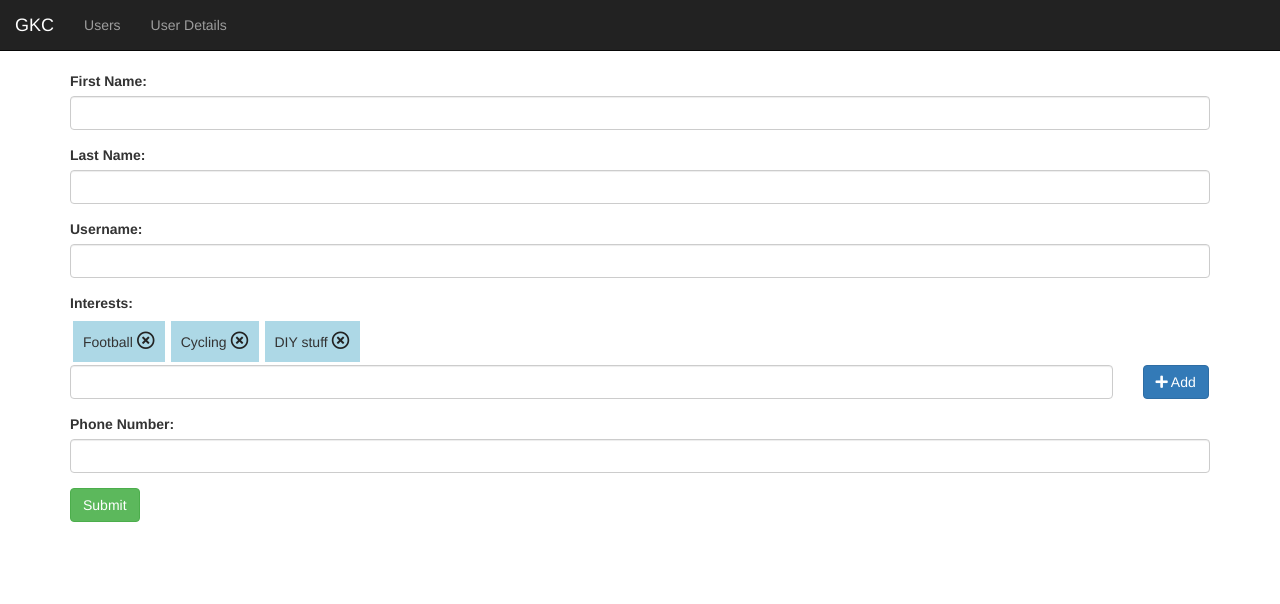
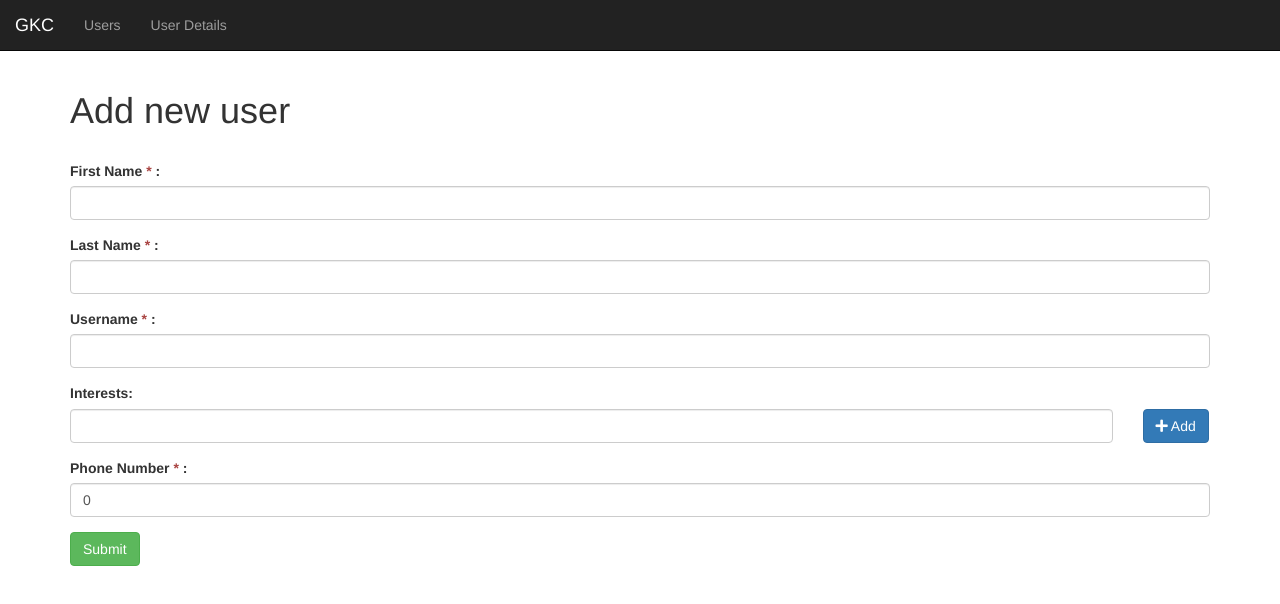
Before and after one commit to ssyed-ahmed/gkc-manage-users, an Angular app: page /add-user in a window 1280 px wide. Shown: the top 604 px of the page. Built offline with nearby package versions, Linux system fonts and the light colour scheme; what angular-in-memory-web-api would draw is missing.

Commit message:
Added search functionality based on username

```diff
--- a/src/app/add-user/add-user.component.css
+++ b/src/app/add-user/add-user.component.css
@@ -8,3 +8,6 @@
     color: #222;
     font-size: 1.8rem;
 }
+.top-spacer {
+    margin-top: 20px;
+}
--- a/src/app/add-user/add-user.component.html
+++ b/src/app/add-user/add-user.component.html
@@ -1,41 +1,46 @@
 <div class="row">
   <div class="col-xs-12">
-      <form>
+    <h1>Add new user</h1>
+  </div>
+</div>
+<div class="row top-spacer">
+  <div class="col-xs-12">
+      <form #addUserForm="ngForm" novalidate>
         <div class="form-group">
-          <label for="firstName">First Name:</label>
-          <input type="text" class="form-control" id="firstName" #firstName>
+          <label for="firstName">First Name <span class="text-danger">*</span> :</label>
+          <input type="text" class="form-control" name="firstName" #firstName [(ngModel)]="newUser.firstName" required>
         </div>
         <div class="form-group">
-          <label for="lastName">Last Name:</label>
-          <input type="text" class="form-control" id="lastName" #lastName>
+          <label for="lastName">Last Name <span class="text-danger">*</span> :</label>
+          <input type="text" class="form-control" name="lastName" #lastName [(ngModel)]="newUser.lastName">
         </div>
         <div class="form-group">
-          <label for="username">Username:</label>
-          <input type="text" class="form-control" id="username" #username>
+          <label for="username">Username <span class="text-danger">*</span> :</label>
+          <input type="text" class="form-control" name="username" #username [(ngModel)]="newUser.username">
         </div>
         <div class="form-group">
             <label for="">Interests:</label>
             <div class="row">
               <div class="col-xs-12">
-                <div class="interest" *ngFor="let interest of interests">
+                <div class="interest" *ngFor="let interest of newUser.interests">
                   {{interest}} <i class="far fa-times-circle delete-icon" (click)="deleteInterest(interest)"></i>
                 </div>
               </div>
             </div>
             <div class="row">
               <div class="col-xs-11">
-                  <input type="text" class="form-control" id="interest" #interest>
+                  <input type="text" class="form-control" name="interest" #interestField>
               </div>
               <div class="col-xs-1">
-                <button class="btn btn-primary"><i class="fas fa-plus"></i> Add</button>
+                <button class="btn btn-primary" (click)="addInterest(interestField.value); interestField.value = '';"><i class="fas fa-plus"></i> Add</button>
               </div>
             </div>
           </div>
         <div class="form-group">
-          <label for="phoneNumber">Phone Number:</label>
-          <input type="number" class="form-control" id="phoneNumber" #phoneNumber>
+          <label for="phoneNumber">Phone Number <span class="text-danger">*</span> :</label>
+          <input type="number" class="form-control" name="phoneNumber" #phoneNumber [(ngModel)]="newUser.phoneNumber">
         </div>
-        <button type="button" class="btn btn-success">Submit</button>
+        <button type="button" class="btn btn-success" (click)="onAddUser()">Submit</button>
       </form>
   </div>
 </div>
--- a/src/app/add-user/add-user.component.ts
+++ b/src/app/add-user/add-user.component.ts
@@ -1,4 +1,6 @@
 import { Component, OnInit } from '@angular/core';
+import { Router } from '@angular/router';
+import { User } from '../user';
 
 @Component({
   selector: 'app-add-user',
@@ -7,22 +9,34 @@ import { Component, OnInit } from '@angular/core';
 })
 export class AddUserComponent implements OnInit {
 
-  interests: string[] = [
-    'Football',
-    'Cycling',
-    'DIY stuff'
-  ];
+  newUser: User = new User(
+    '',
+    '',
+    '',
+    [],
+    0,
+    ''
+  )
 
-  constructor() { }
+  constructor(
+    private router: Router
+  ) { }
 
   ngOnInit() {
   }
 
+  addInterest(interest): void {
+    this.newUser.interests.push(interest);
+  }
+
   deleteInterest(interest: string): void {
-    let index = this.interests.indexOf(interest);
+    let index = this.newUser.interests.indexOf(interest);
     if (index !== -1) {
-      this.interests.splice(index, 1);
+      this.newUser.interests.splice(index, 1);
     }
   }
 
+  onAddUser(): void {
+    this.router.navigate(['users']);
+  }
 }
--- /dev/null
+++ b/src/app/event.service.ts
@@ -0,0 +1,24 @@
+import { Injectable } from '@angular/core';
+import { Observable, Subject } from 'rxjs';
+
+@Injectable({
+  providedIn: 'root'
+})
+export class EventService {
+
+  private subject = new Subject<any>();
+
+  constructor() { }
+
+  sendMessage(message: any) {
+    this.subject.next({content: message});
+  }
+
+  clearMessage(): void {
+    this.subject.next();
+  }
+
+  getMessage(): Observable<any> {
+    return this.subject.asObservable();
+  }
+}
--- a/src/app/user-search/user-search.component.html
+++ b/src/app/user-search/user-search.component.html
@@ -1,9 +1,9 @@
 <div class="row">
   <div class="col-xs-12">
     <div class="input-group">
-      <input type="text" class="form-control" placeholder="Search for...">
+      <input type="text" class="form-control" placeholder="Search..." [(ngModel)]="searchTerm">
       <span class="input-group-btn">
-        <button class="btn btn-primary" type="button"><i class="fas fa-search"></i></button>
+        <button class="btn btn-primary" type="button" (click)="searchUsers()"><i class="fas fa-search"></i></button>
       </span>
     </div>
   </div>
--- a/src/app/user-search/user-search.component.ts
+++ b/src/app/user-search/user-search.component.ts
@@ -1,4 +1,5 @@
 import { Component, OnInit } from '@angular/core';
+import { EventService } from '../event.service';
 
 @Component({
   selector: 'app-user-search',
@@ -7,9 +8,15 @@ import { Component, OnInit } from '@angular/core';
 })
 export class UserSearchComponent implements OnInit {
 
-  constructor() { }
+  searchTerm: string = '';
+
+  constructor(private eventService: EventService) { }
 
   ngOnInit() {
   }
 
+  searchUsers(): void {
+    this.eventService.sendMessage({'name': 'searchExecuted', value: this.searchTerm});
+  }
+
 }
--- a/src/app/users-list/users-list.component.ts
+++ b/src/app/users-list/users-list.component.ts
@@ -3,6 +3,8 @@ import { User } from '../user';
 import { UserService } from '../user.service';
 import { Router } from '@angular/router';
 import { ActivatedRoute, ParamMap } from '@angular/router';
+import { EventService } from '../event.service';
+import { Subscription } from 'rxjs';
 
 @Component({
   selector: 'app-users-list',
@@ -15,12 +17,24 @@ export class UsersListComponent implements OnInit {
   selectedUserFirstName: string;
   sortAscending = true;
   userToDelete;
+  searchTerm;
+
+  subscription: Subscription;
 
   constructor(
     private userService: UserService,
     private router: Router,
-    private route: ActivatedRoute
-  ) { }
+    private route: ActivatedRoute,
+    private eventService: EventService
+  ) {
+    this.subscription = this.eventService.getMessage()
+      .subscribe(message => {
+        if (message.content.name === 'searchExecuted') {
+          this.searchTerm = message.content.value;
+          this.filterUsers();
+        }
+      })
+  }
 
   ngOnInit() {
     this.getUsers();
@@ -66,4 +80,17 @@ export class UsersListComponent implements OnInit {
   selectUser(firstName: string): void {
     this.router.navigate([firstName], {relativeTo: this.route});
   }
+
+  filterUsers(): void {
+    this.userService.getUsers()
+      .subscribe(users => {
+        this.users = users.filter(item => {
+          return item.username.includes(this.searchTerm)
+        })
+        this.users.sort((a: User, b: User) => {
+          let sortNum = a.firstName < b.firstName ? -1 : a.firstName > b.firstName ? 1: 0;
+          return sortNum;
+        })
+      })
+  }
 }
```
Also changed, not shown: src/app/user.service.ts (line endings or trailing spaces), 1 other file (tests, documents, lock files or other folders).
